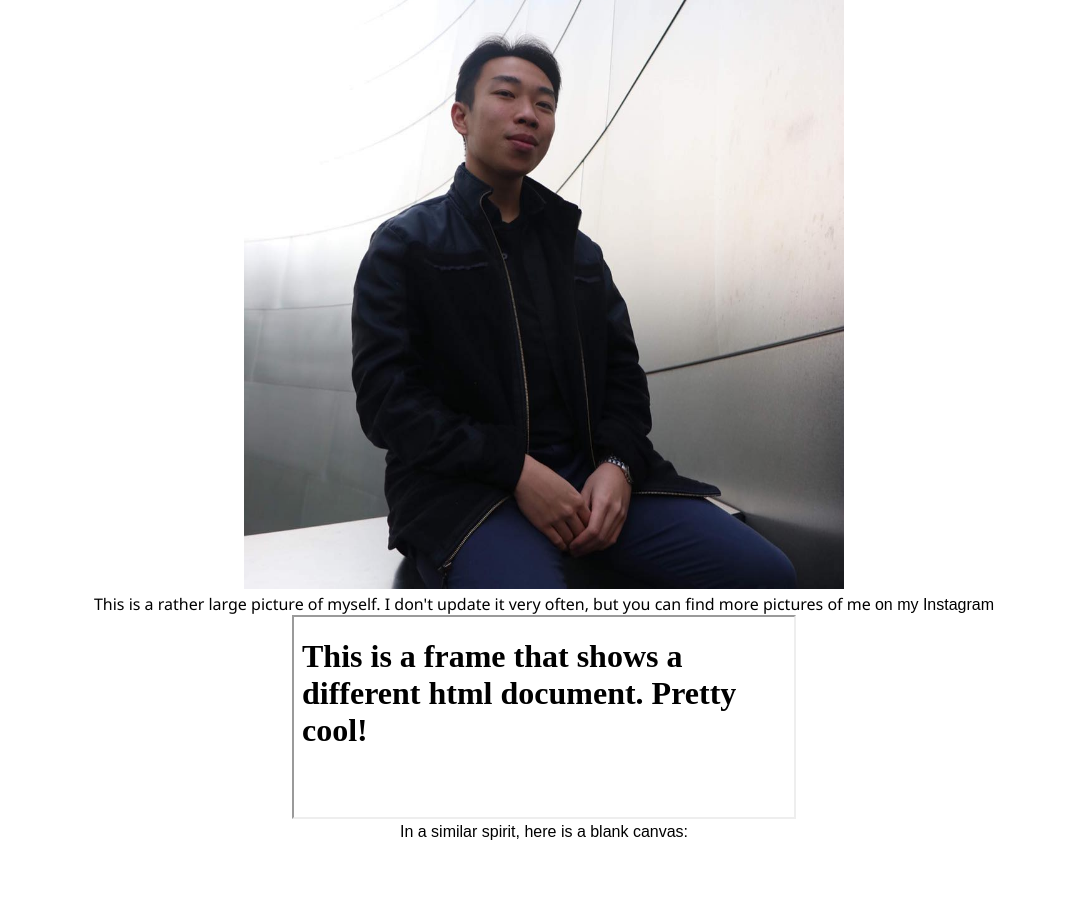
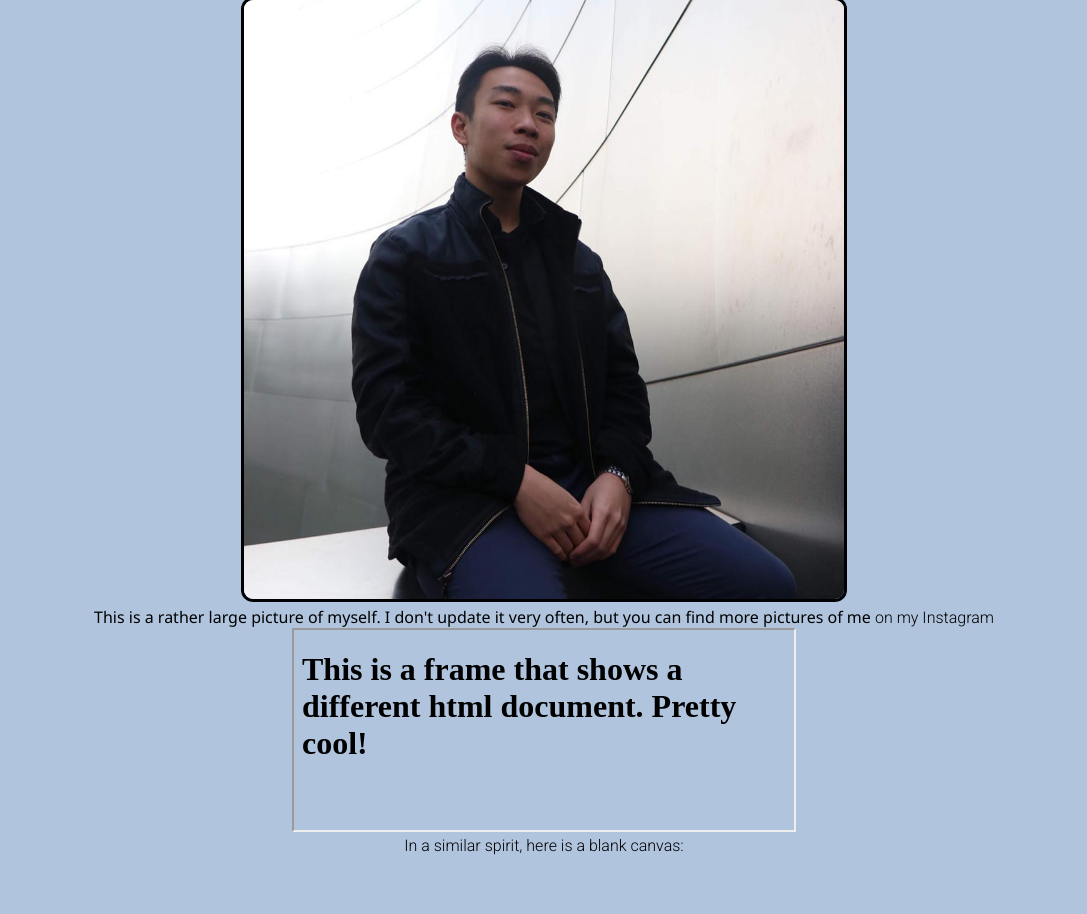
Before and after one commit to ercpham/wi21-cse110-lab3, a plain HTML site: page index.html in a window 1280 px wide. Shown: the part 416-1330 px from the top of the page, without its empty margins (96-1183 px from the left). Drawn offline with Linux system fonts and the light colour scheme.

Commit message:
Add visual styles

```diff
--- a/index.html
+++ b/index.html
@@ -4,6 +4,11 @@
     <title>Eric Pham</title>
     <meta charset="UTF-8" />
     <link rel="stylesheet" href="styles.css" />
+    <link rel="preconnect" href="https://fonts.gstatic.com" />
+    <link
+      href="https://fonts.googleapis.com/css2?family=Roboto:wght@300&display=swap"
+      rel="stylesheet"
+    />
   </head>
 
   <body>
@@ -192,9 +197,9 @@ const fib = (n) => {
             <label for="fname">Choose a color:</label><br />
             <input type="color" /><br /><br />
             <input type="radio" id="redpill" name="pill" value="Red Pill" />
-            <label class = "red" for="redpill">Red Pill</label><br />
+            <label class="red" for="redpill">Red Pill</label><br />
             <input type="radio" id="bluepill" name="pill" value="Blue Pill" />
-            <label class= "blue" for="bluepill">Blue Pill</label><br />
+            <label class="blue" for="bluepill">Blue Pill</label><br />
             <input type="submit" value="Submit" /><br /><br />
             <label for="date">What is your favorite date?</label><br />
             <input type="date" id="date" name="date" /> <br /><br />
--- a/styles.css
+++ b/styles.css
@@ -1,7 +1,7 @@
 * {
     margin: 0;
     padding: 0;
-    font-family: Arial, Helvetica, sans-serif;
+    font-family: 'Roboto', sans-serif;
 }
 
 html {
@@ -9,6 +9,7 @@ html {
     padding-right: 10%;
     padding-top: 5%;
     padding-bottom: 5%;
+    background-color: lightsteelblue;
 }
 /* Centering the headers */
 h1, h2 {
@@ -17,6 +18,13 @@ h1, h2 {
 
 ol, ul, li {
     list-style-position: inside;
+}
+
+img, video {
+    border-style: solid;
+    border-color: black;
+    border-width: .2em;
+    border-radius: 2%;
 }
 
 .seclink {
@@ -29,11 +37,11 @@ ol, ul, li {
 }
 
 label.blue {
-    color: blue;
+    color:hsl(240, 100%, 50%);
 }
 
 label.red {
-    color: red;
+    color: #F00;
 }
 
 #me {
```
